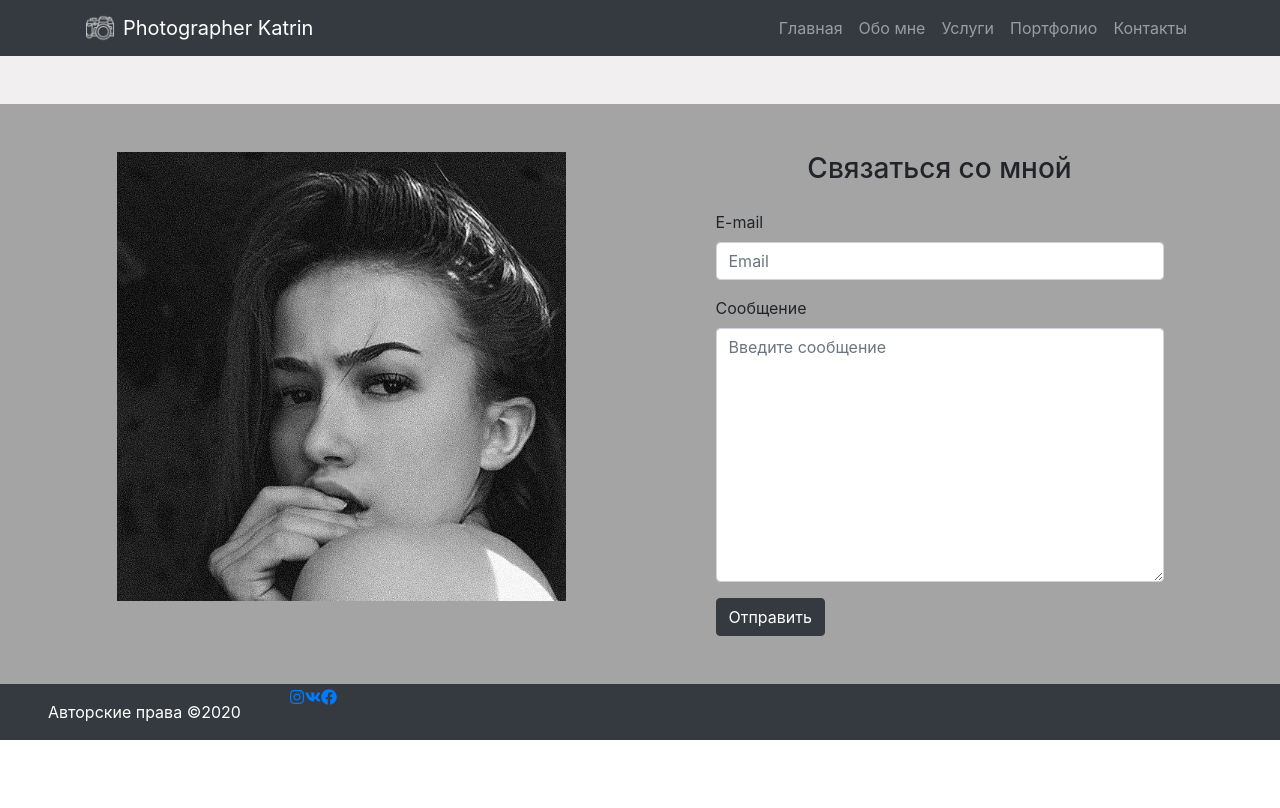
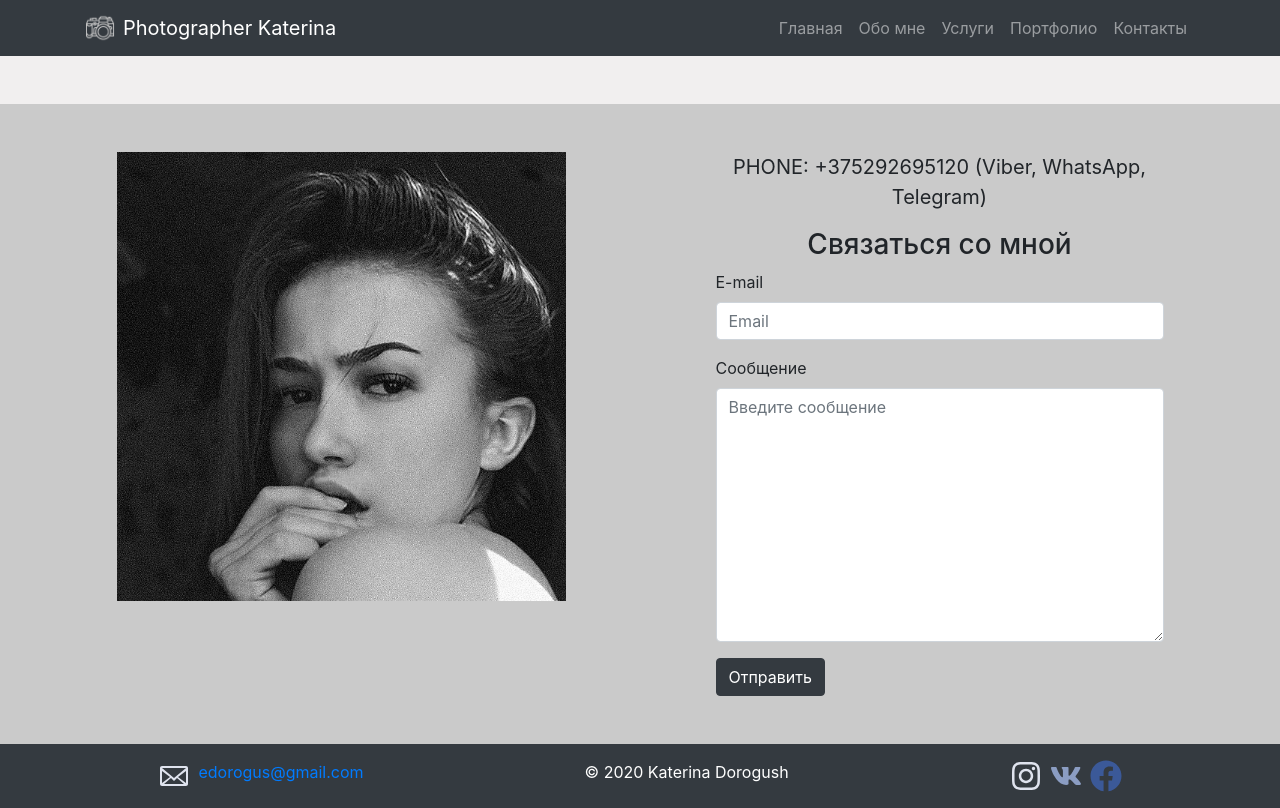
Before and after one commit to TatsianaMark/React-site, a React (Create React App) app in the folder react-site/: page /contacts in a window 1280 px wide. Built offline with nearby package versions, Linux system fonts and the light colour scheme.

Commit message:
feat: add footer information

```diff
--- a/react-site/src/App.css
+++ b/react-site/src/App.css
@@ -57,7 +57,7 @@
     flex-direction: row;
     justify-content: center;
     flex-wrap: wrap;
-    background: #a5a4a4;
+    background: #cacaca;
 }
 .contact-me{
     text-align: center;
@@ -75,6 +75,9 @@
 }
 .photo_about{
     width: 35%;
+}
+.contact_number{
+    font-size: 20px;
 }
 
 /*.container_bg{*/
--- a/react-site/src/Components/Footer.js
+++ b/react-site/src/Components/Footer.js
@@ -1,18 +1,22 @@
 import React from "react";
 import SocialFollow from "./SocialFollow";
+import  {GoMail} from "react-icons/go";
 
-const Footer = () => {
+export default function Footer() {
     return(
         <>
-            <div className="footer footer_mix bg-dark d-flex flex-row flex-wrap">
-                <div className="main-footer px-5 py-3 text-white">
-                    Авторские права ©2020
+            <div className="footer footer_mix bg-dark d-flex flex-row flex-wrap px-5 py-3 justify-content-around">
+                <div className="message message_footer d-flex">
+                        <GoMail size="2rem" color='#dfe3ee'/>
+                        <div className="e_mail_footer text-white ml-2">
+                            <a href="edorogus@gmail.com">edorogus@gmail.com</a>
+                        </div>
+                </div>
+                <div className="main-footer text-white">
+                    © 2020 Katerina Dorogush
                 </div>
                 <SocialFollow/>
             </div>
         </>
     )
-};
-
-
-export default  Footer;
+}
--- a/react-site/src/Components/Header.js
+++ b/react-site/src/Components/Header.js
@@ -26,7 +26,7 @@ export default function Header() {
                                 className="d-block align-top mr-2"
                                 alt="Logo"
                             />
-                            <div className='logo_title'>Photographer Katrin</div>
+                            <div className='logo_title'>Photographer Katerina</div>
                         </Navbar.Brand>
                         <Navbar.Toggle aria-controls="responsive-navbar-nav" />
                         <Navbar.Collapse id="responsive-nav">
--- a/react-site/src/Components/SocialFollow.js
+++ b/react-site/src/Components/SocialFollow.js
@@ -9,18 +9,18 @@ import {FaFacebook} from "react-icons/fa";
 
 export default function SocialFollow(){
     return (
-        <div className="social_container">
+        <div className="social_container ">
             <a href="https://www.instagram.com/bad_ledi/"
                className="instagram_social">
-                <FaInstagram/>
+                <FaInstagram size="2rem" color='#dfe3ee'/>
             </a>
             <a href="https://vk.com/katerina_dorogush"
-               className="vk_social">
-                <FaVk/>
+               className="vk_social mx-2">
+                <FaVk size="2rem" color='#8b9dc3'/>
             </a>
             <a href="https://m.facebook.com/katerina.pirss"
                className="facebook_social">
-                <FaFacebook/>
+                <FaFacebook size="2rem" color='#3b5998'/>
             </a>
         </div>
     )
--- a/react-site/src/Pages/About.js
+++ b/react-site/src/Pages/About.js
@@ -13,18 +13,18 @@ export default function About() {
                 </div>
                 <div className="name name_photogrepher text-center text-dark pt-4">
                     <span>
-                        <strong>ЕКАТЕРИНА ДОРОГУШ - ФОТОГРАФ</strong>
+                        <strong>KATERINA DOROGUSH</strong>
                     </span>
                 </div>
                 <div className="about_img py-md-5 d-flex">
                     <img
                     className="photo_about img-fluid"
                     src={photo_about_me}
-                    alt="photo_Katrin"
+                    alt="photo_Katerina"
                 />
-                <div className="text-title pl-md-5 pt-sm-4">Я профессиональный фотограф. Фотография - это не просто хобби для меня. Это часть моего восприятие мира! Она была в моей жизни всегда, запечатление момента помогает мне раскрыть самые искренние эмоции человека, а также обратить внимание на индивидуальные черты.  Которые в бурном темпе жизни мы, очевидно, постепенно перестаем замечать.
+                <div className="text-title pl-md-5 pt-sm-4">Я профессиональный фотограф. Фотография - это не просто хобби для меня. Это часть моего восприятие мира! Она была в моей жизни всегда, запечатление момента помогает мне раскрыть самые искренние эмоции человека, а также обратить внимание на индивидуальные черты.
                     Я работаю с широким спектром направлений: портретная фотосъёмка, индивидуальная фотосъёмка, будуарная фотосъёмка, семейная фотосъёмка, love story и свадебная съёмка. Использую топовую технику Canon.
-                    Весьма значительную часть моей жизни я занималась профессионально спортом – это помогло мне не останавливаться на достигнутом, поэтому я всегда стремлюсь улучшать свои навыки, обучаюсь, посещаю мастер-классы, ищу новые приёмы.
+                     Я всегда стремлюсь улучшать свои навыки, обучаюсь, посещаю мастер-классы, ищу новые приёмы.
                     На съёмках я стараюсь создать непринуждённую атмосферу, чтобы вы чувствовали себя естественно перед камерой и получали удовольствие от съёмки.
                     Что касается организацией фотосъёмки, принимаю во внимание личные пожелания. И помогаю выбрать вам место проведения фотосъёмки, стиль фотосессии и подобрать красивые образы.
                     Я буду очень рада помочь сохранить ваши все самые красивые, нежные, чувственные и радостные моменты вашей жизни!
--- a/react-site/src/Pages/Contacts.js
+++ b/react-site/src/Pages/Contacts.js
@@ -12,7 +12,14 @@ export default function Contacts() {
                </div>
                <div className="main_container_contact">
                        <Form>
-                           <h3 className="text-center mb-4">Связаться со мной</h3>
+                           <div className="contact contact_header text-center">
+                               <div className="contact contact_number pb-3">
+                                   PHONE: +375292695120 (Viber, WhatsApp, Telegram)
+                               </div>
+                               <div className="contact-text">
+                                   <h3>Связаться со мной</h3>
+                               </div>
+                           </div>
                            <Form.Group controlId="formBasicEmail">
                                <Form.Label>E-mail</Form.Label>
                                <Form.Control type="email" placeholder="Email"/>
```
